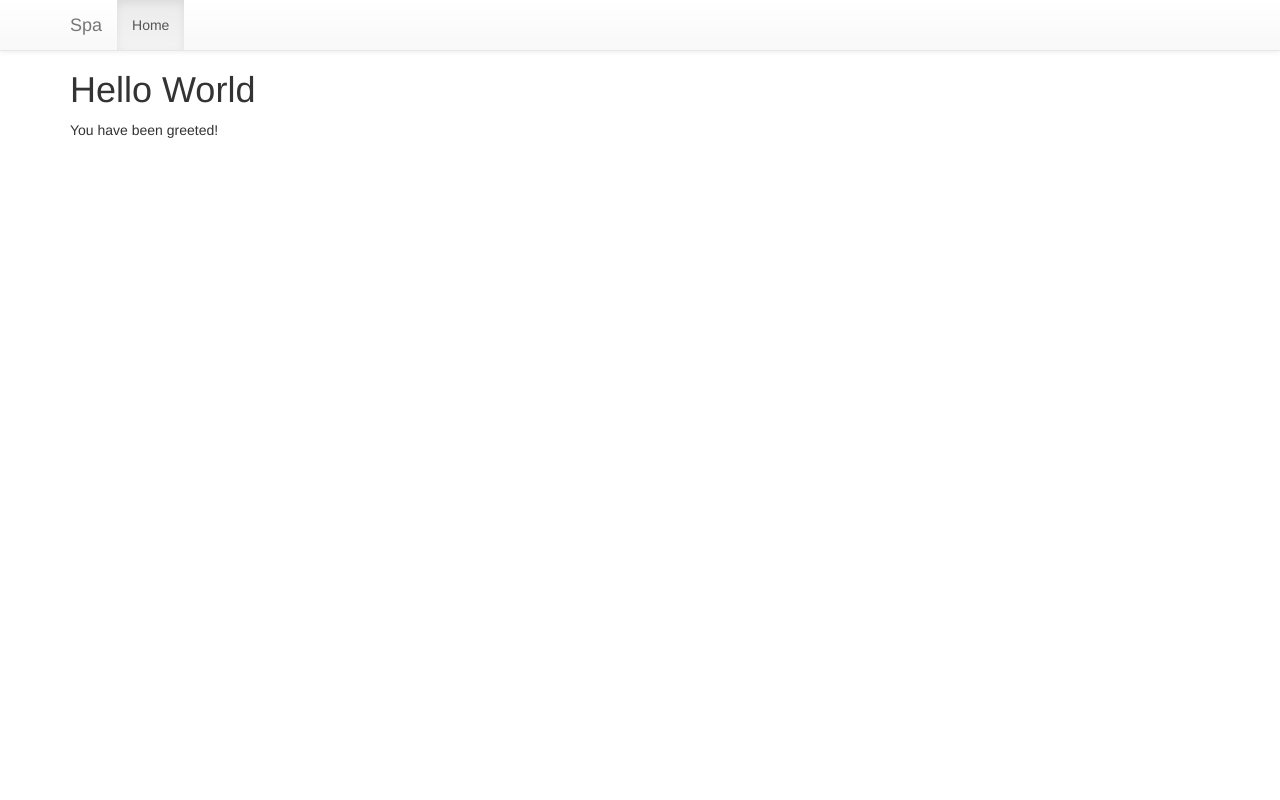
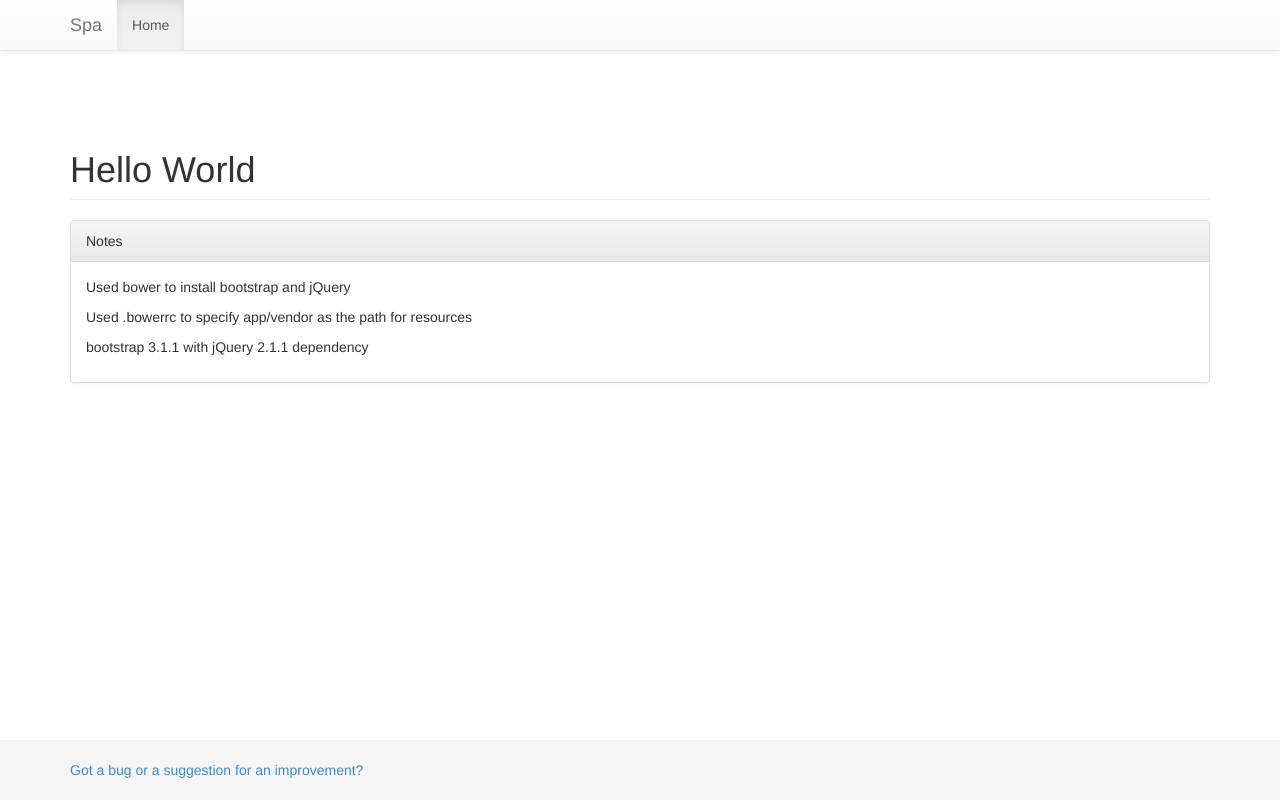
Before and after one commit to stujo/javascript_notes, a website: page 01-SinglePageApp/app/index.html in a window 1280 px wide. Drawn offline with Linux system fonts and the light colour scheme.

Commit message:
Adding a sticky footer

```diff
--- /dev/null
+++ b/01-SinglePageApp/app/css/sticky_footer.css
@@ -0,0 +1,39 @@
+/* Sticky footer styles
+-------------------------------------------------- */
+html {
+    position: relative;
+    min-height: 100%;
+}
+body {
+    /* Margin bottom by footer height */
+    margin-bottom: 60px;
+}
+#footer {
+    position: absolute;
+    bottom: 0;
+    width: 100%;
+    /* Set the fixed height of the footer here */
+    height: 60px;
+    background-color: #f5f5f5;
+}
+
+
+/* Custom page CSS
+-------------------------------------------------- */
+/* Not required for template or sticky footer method. */
+
+body > .container {
+    padding: 60px 15px 0;
+}
+.container .text-muted {
+    margin: 20px 0;
+}
+
+#footer > .container {
+    padding-right: 15px;
+    padding-left: 15px;
+}
+
+code {
+    font-size: 80%;
+}
--- a/01-SinglePageApp/app/index.html
+++ b/01-SinglePageApp/app/index.html
@@ -26,6 +26,7 @@
     <script src="vendor/bootstrap/dist/js/bootstrap.min.js"></script>
 
     <link href="./css/01_single_page_app.css" media="all" rel="stylesheet"/>
+    <link href="./css/sticky_footer.css" media="all" rel="stylesheet"/>
     <script src="./javascript/01_single_page_app.js"></script>
 </head>
 <body>
@@ -49,10 +50,26 @@
 </div>
 <div class="container">
 
-    <H1>Hello World</H1>
+    <H1 class="page-header">Hello World</H1>
 
-    <p>You have been greeted!</p>
+    <div class="panel panel-default">
+        <div class="panel-heading">
+            Notes
+        </div>
+        <div class="panel-body">
+            <p>Used bower to install bootstrap and jQuery</p>
 
+            <p>Used .bowerrc to specify app/vendor as the path for resources</p>
+
+            <p>bootstrap 3.1.1 with jQuery 2.1.1 dependency</p>
+        </div>
+    </div>
+</div>
+
+<div id="footer">
+    <div class="container">
+        <p class="text-muted"><a href="https://github.com/stujo/javascript_notes/issues">Got a bug or a suggestion for an improvement?</a></p>
+    </div>
 </div>
 
 </body>
```
